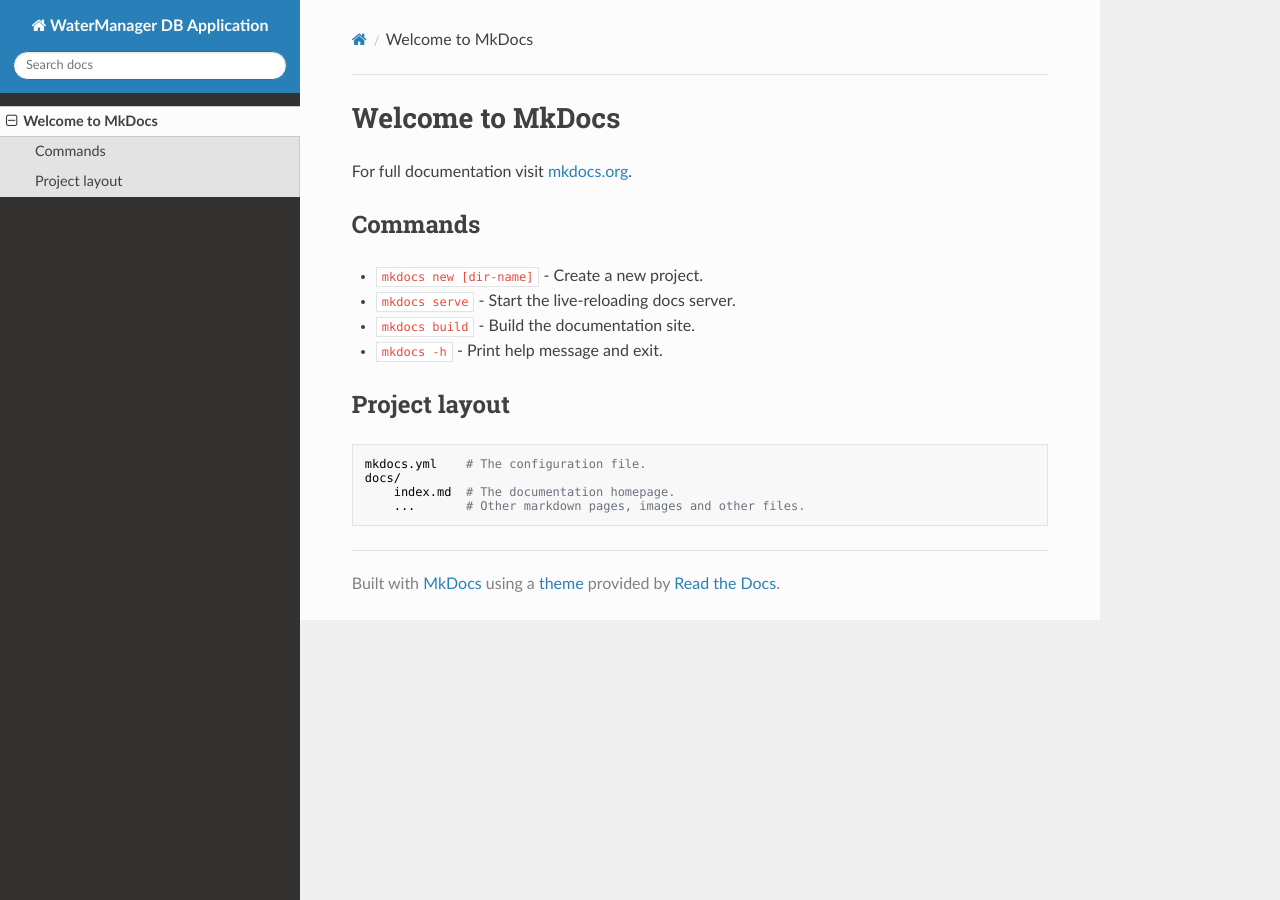
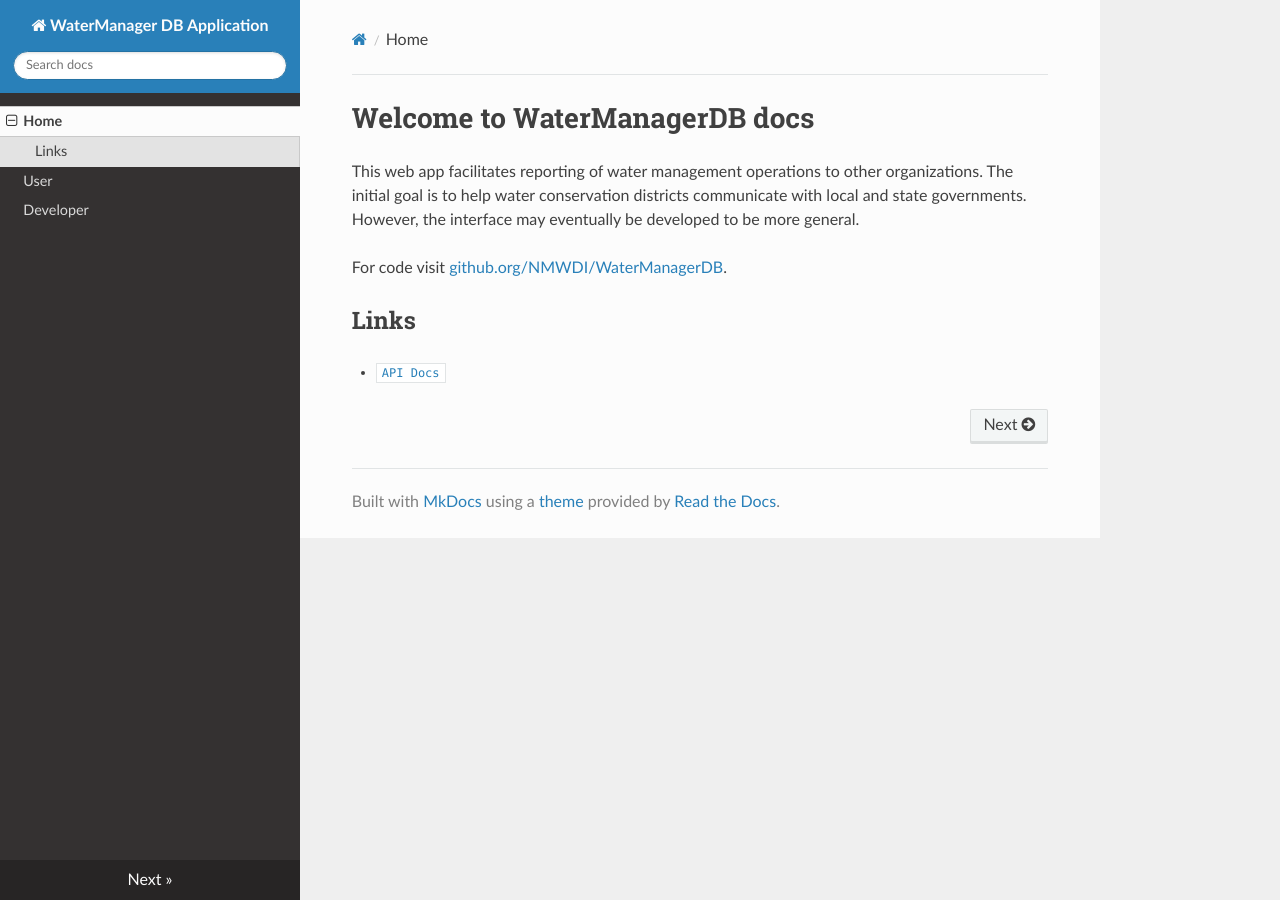
Before and after one commit to NMWDI/WaterManagerDB, an MkDocs documentation site: the page built from docs/index.md, in a window 1280 px wide. Built offline with MkDocs 1.6.1, drawn with Linux system fonts in a browser that asks for light colours; nearby versions of some CDN libraries.

Commit message:
started mkdocs

```diff
--- a/docs/index.md
+++ b/docs/index.md
@@ -1,17 +1,8 @@
-# Welcome to MkDocs
+# Welcome to WaterManagerDB docs
+This web app facilitates reporting of water management operations to other organizations. The initial goal is to help water conservation districts communicate with local and state governments. However, the interface may eventually be developed to be more general.
 
-For full documentation visit [mkdocs.org](https://www.mkdocs.org).
+For code visit [github.org/NMWDI/WaterManagerDB](https://github.org/NMWDI/WaterManagerDB).
 
-## Commands
 
-* `mkdocs new [dir-name]` - Create a new project.
-* `mkdocs serve` - Start the live-reloading docs server.
-* `mkdocs build` - Build the documentation site.
-* `mkdocs -h` - Print help message and exit.
-
-## Project layout
-
-    mkdocs.yml    # The configuration file.
-    docs/
-        index.md  # The documentation homepage.
-        ...       # Other markdown pages, images and other files.
+## Links
+* [`API Docs`](https://pvacd.newmexicowaterdata.org/api/v1/docs)
--- a/mkdocs.yml
+++ b/mkdocs.yml
@@ -1,2 +1,6 @@
 site_name: WaterManager DB Application
 theme: readthedocs
+nav:
+  - Home: index.md
+  - User: user_manual.md
+  - Developer: developer_manual.md
```
Also changed, not shown: docs/developer_manual.md (added, +1 -0 lines), docs/user_manual.md (added, +1 -0 lines).
